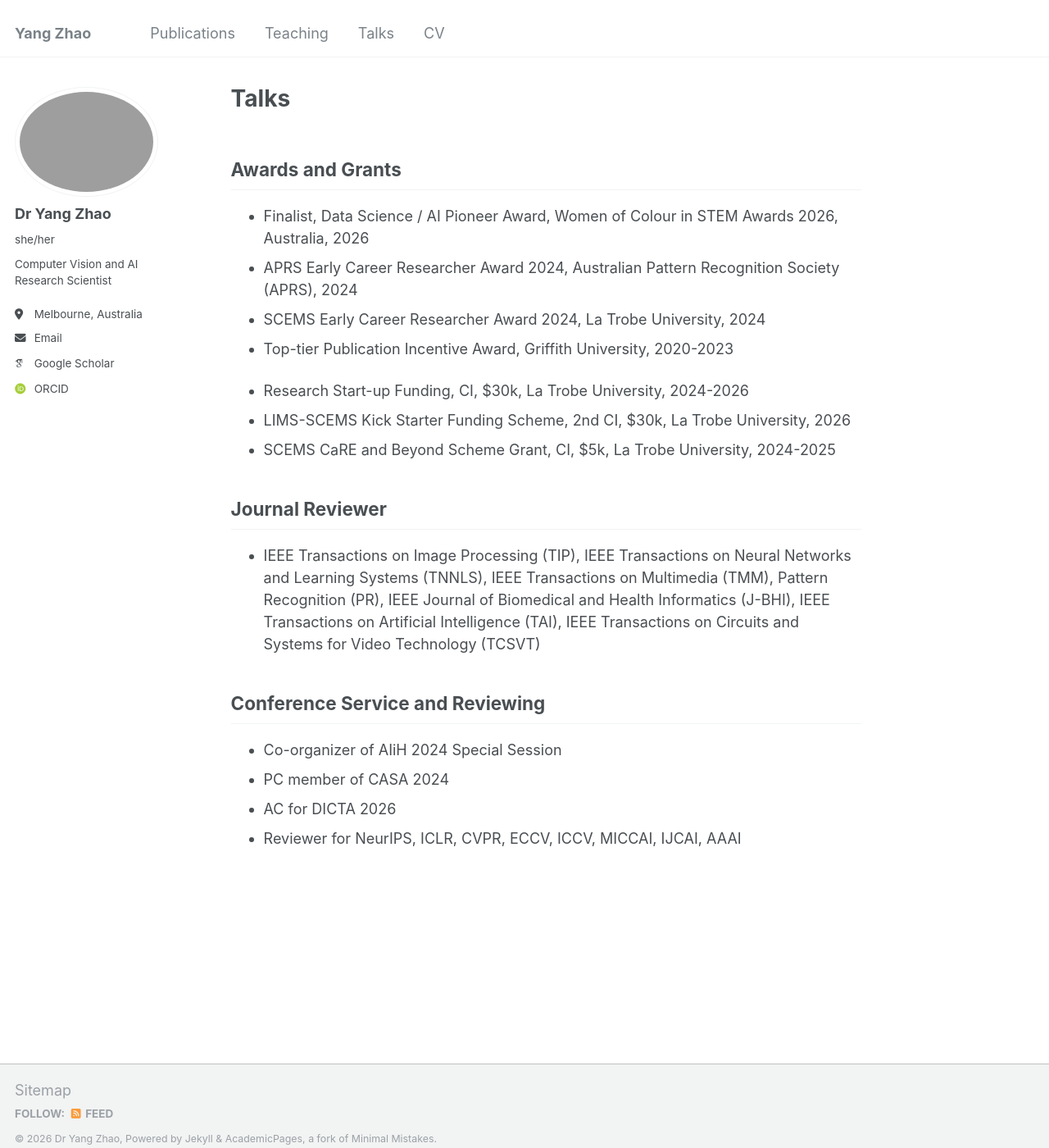
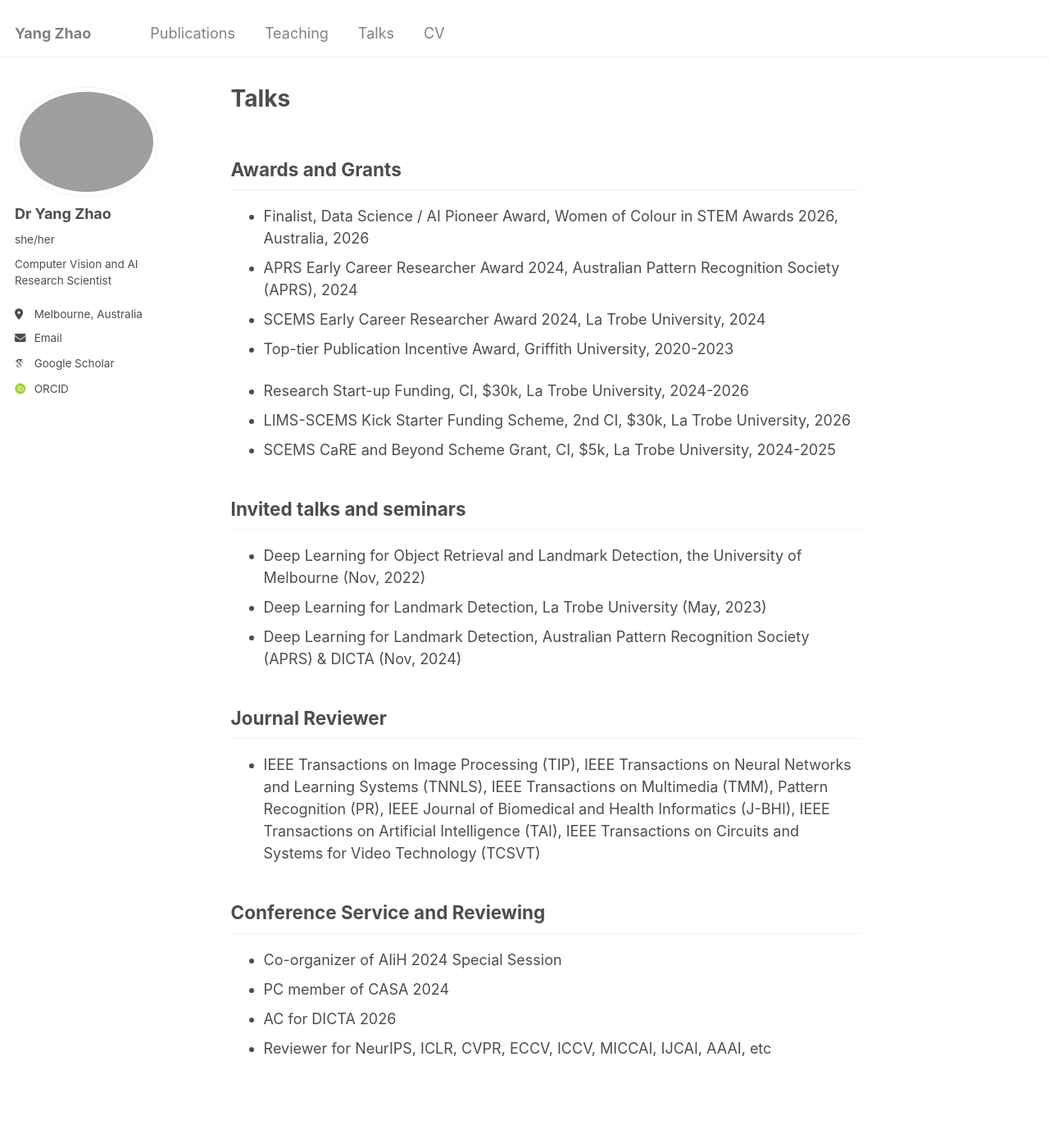
Before and after one commit to yangyangkiki/yangyangkiki.github.io, a Jekyll site: the page built from _pages/talks.md, in a window 1280 px wide and 1400 px high. Shown: the whole window at 82% size. Built offline with Jekyll 4.4.1, drawn with Linux system fonts in a browser that asks for light colours; some web fonts are replaced.

Commit message:
Update talks.md

```diff
--- a/_pages/talks.md
+++ b/_pages/talks.md
@@ -18,6 +18,12 @@ redirect_from:
 -  LIMS-SCEMS Kick Starter Funding Scheme, 2nd CI, $30k, La Trobe University, 2026
 -  SCEMS CaRE and Beyond Scheme Grant, CI, $5k, La Trobe University, 2024-2025
 
+## Invited talks and seminars
+
+- Deep Learning for Object Retrieval and Landmark Detection, the University of Melbourne (Nov, 2022)
+- Deep Learning for Landmark Detection, La Trobe University (May, 2023)
+- Deep Learning for Landmark Detection, Australian Pattern Recognition Society (APRS) & DICTA (Nov, 2024)
+
 ## Journal Reviewer
 
 - IEEE Transactions on Image Processing (TIP), IEEE Transactions on Neural Networks and Learning Systems (TNNLS), IEEE Transactions on Multimedia (TMM), Pattern Recognition (PR), IEEE Journal of Biomedical and Health Informatics (J-BHI), IEEE Transactions on Artificial Intelligence (TAI), IEEE Transactions on Circuits and Systems for Video Technology (TCSVT)
@@ -27,4 +33,4 @@ redirect_from:
 - Co-organizer of AIiH 2024 Special Session
 - PC member of CASA 2024
 - AC for DICTA 2026
-- Reviewer for NeurIPS, ICLR, CVPR, ECCV, ICCV, MICCAI, IJCAI, AAAI
+- Reviewer for NeurIPS, ICLR, CVPR, ECCV, ICCV, MICCAI, IJCAI, AAAI, etc
```
